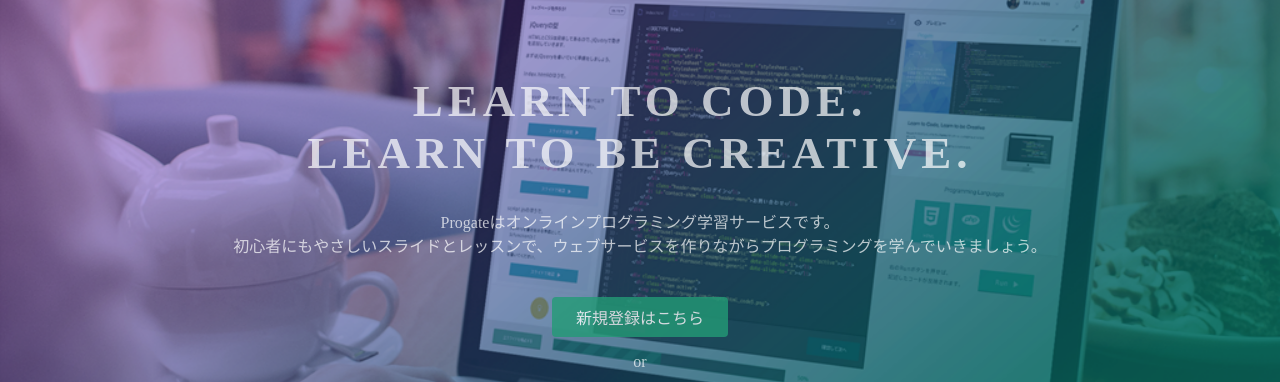
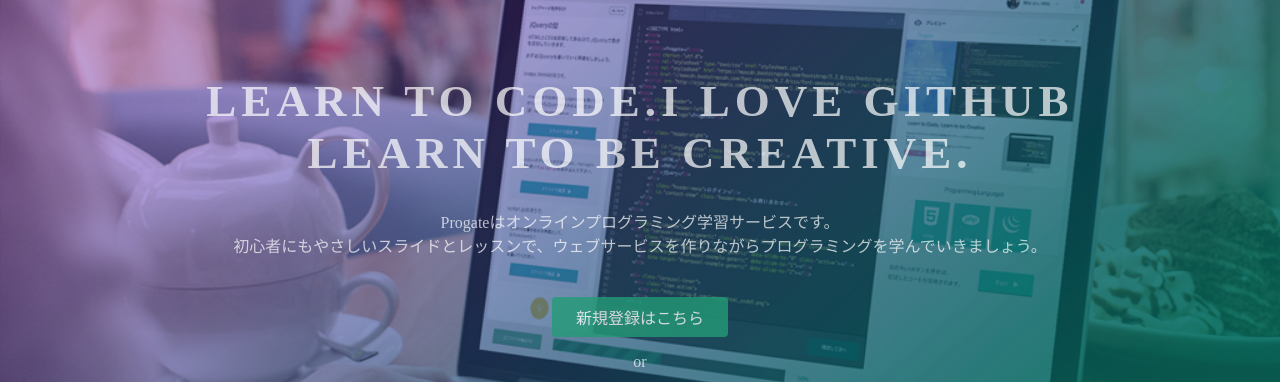
Before and after one commit to racconking/prog-8.github.io, a plain HTML site: page index.html in a window 1280 px wide. Shown: the part 135-517 px from the top of the page. Drawn offline with Linux system fonts and the light colour scheme.

Commit message:
Update index.html

```diff
--- a/index.html
+++ b/index.html
@@ -23,7 +23,7 @@
   </header>
   <div class="top-wrapper">
     <div class="container">
-      <h1>LEARN TO CODE.<br>LEARN TO BE CREATIVE.</h1>
+      <h1>LEARN TO CODE.I LOVE GITHUB<br>LEARN TO BE CREATIVE.</h1>
       <p>Progateはオンラインプログラミング学習サービスです。<br>初心者にもやさしいスライドとレッスンで、ウェブサービスを作りながらプログラミングを学んでいきましょう。</p>
       <div class="btn-wrapper">
         <a href="#" class="btn signup">新規登録はこちら</a>
```
